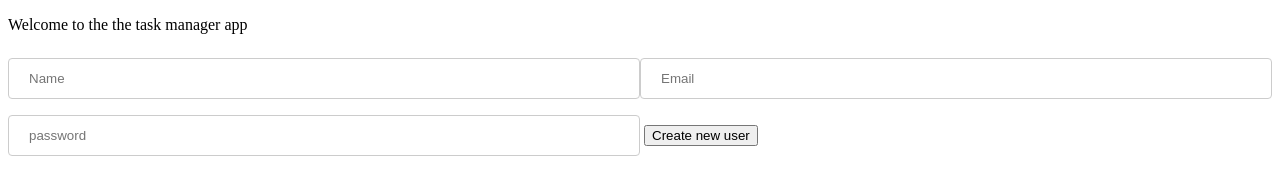
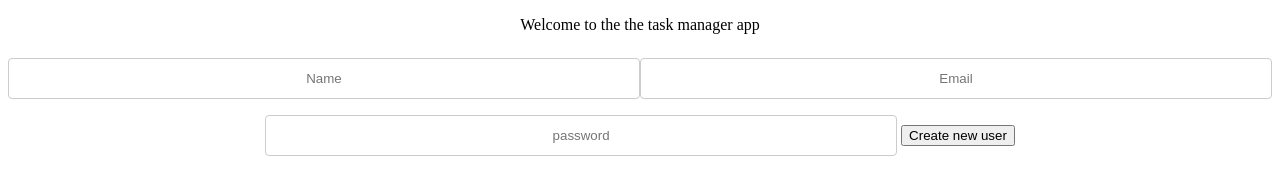
Before and after one commit to jl24350/task-manager-api, a website: page public/index.html in a window 1280 px wide. Drawn offline with Linux system fonts and the light colour scheme.

Commit message:
adding css styling

```diff
--- a/public/css/index.css
+++ b/public/css/index.css
@@ -1,4 +1,5 @@
 input {
+    text-align: center;
     width: 50%;
     padding: 12px 20px;
     margin: 8px 0;
@@ -7,3 +8,6 @@ input {
     border-radius: 4px;
     box-sizing: border-box;
   }
+  form{
+      text-align: center;
+  }
```
